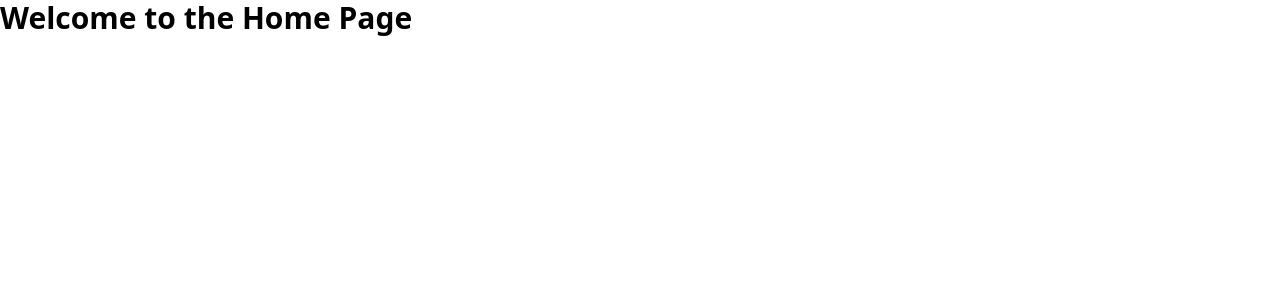
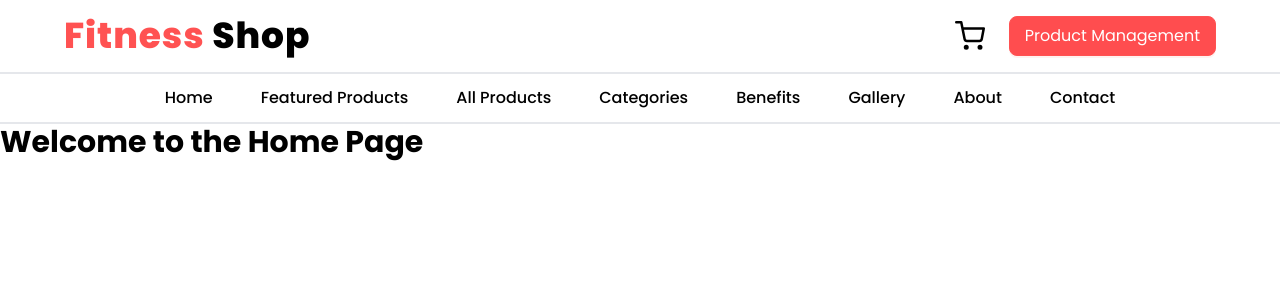
Before and after one commit to thdihan/ph-fitness-shop, a React (Vite) app: page / in a window 1280 px wide. Shown: the top 300 px of the page. Built offline with nearby package versions, Linux system fonts and the light colour scheme.

Commit message:
Navbar done

```diff
--- a/package.json
+++ b/package.json
@@ -13,6 +13,7 @@
     "antd": "^5.19.2",
     "react": "^18.3.1",
     "react-dom": "^18.3.1",
+    "react-icons": "^5.2.1",
     "react-router-dom": "^6.24.1"
   },
   "devDependencies": {
--- /dev/null
+++ b/src/components/Navbar/Header.tsx
@@ -0,0 +1,25 @@
+import { Button, ConfigProviderProps } from "antd";
+import { FiShoppingCart } from "react-icons/fi";
+
+type SizeType = ConfigProviderProps["componentSize"];
+const Header = () => {
+    return (
+        <div className="flex space-x-6 items-center ">
+            <div>
+                <FiShoppingCart className="text-3xl font-bold " />
+            </div>
+            <div>
+                <Button
+                    type="primary"
+                    className="bg-[#FF5252] hover:bg-[#fff] hover:border-[#FF5252] hover:text-[#FF5252] border-[#FF5252] text-white font-normal"
+                    size={"large" as SizeType}
+                    danger
+                >
+                    Product Management
+                </Button>
+            </div>
+        </div>
+    );
+};
+
+export default Header;
--- /dev/null
+++ b/src/components/Navbar/Logo.tsx
@@ -0,0 +1,11 @@
+const Logo = () => {
+    return (
+        <div>
+            <h1 className="text-4xl font-extrabold tracking-wide">
+                <span className="text-[#FF5252]">Fitness</span> Shop
+            </h1>
+        </div>
+    );
+};
+
+export default Logo;
--- /dev/null
+++ b/src/components/Navbar/Navbar.tsx
@@ -0,0 +1,19 @@
+import Logo from "./Logo";
+import Header from "./Header";
+import Navigation from "./Navigation";
+
+const Navbar = () => {
+    return (
+        <div className="bg-white">
+            <div className="flex justify-between items-center py-4 border-b-2 border-grey-300 px-16">
+                <Logo />
+                <Header />
+            </div>
+            <div className="px-16 border-b-2 border-grey-300">
+                <Navigation />
+            </div>
+        </div>
+    );
+};
+
+export default Navbar;
--- /dev/null
+++ b/src/components/Navbar/Navigation.tsx
@@ -0,0 +1,46 @@
+const menuItems = [
+    {
+        name: "Home",
+    },
+    {
+        name: "Featured Products",
+    },
+    {
+        name: "All Products",
+    },
+    {
+        name: "Categories",
+    },
+    {
+        name: "Benefits",
+    },
+    {
+        name: "Gallery",
+    },
+    {
+        name: "About",
+    },
+    {
+        name: "Contact",
+    },
+];
+const Navigation = () => {
+    return (
+        <nav className="">
+            <ul className="flex justify-center">
+                {menuItems.map((item, index) => (
+                    <li
+                        key={index}
+                        className="inline-block px-6 py-3 hover:bg-[#FF5252] hover:text-white transition-all"
+                    >
+                        <a href="#" className="text-md font-medium">
+                            {item.name}
+                        </a>
+                    </li>
+                ))}
+            </ul>
+        </nav>
+    );
+};
+
+export default Navigation;
--- a/src/index.css
+++ b/src/index.css
@@ -1,5 +1,10 @@
 @import url("https://fonts.googleapis.com/css2?family=Poppins:ital,wght@0,100;0,200;0,300;0,400;0,500;0,600;0,700;0,800;0,900;1,100;1,200;1,300;1,400;1,500;1,600;1,700;1,800;1,900&display=swap");
+@import url("https://fonts.googleapis.com/css2?family=Anton&display=swap");
 
 @tailwind base;
 @tailwind components;
 @tailwind utilities;
+
+* {
+    font-family: "poppins";
+}
--- a/src/layout/MainLayout.tsx
+++ b/src/layout/MainLayout.tsx
@@ -1,8 +1,10 @@
 import { Outlet } from "react-router-dom";
+import Navbar from "../components/Navbar/Navbar";
 
 const MainLayout = () => {
     return (
         <div>
+            <Navbar />
             <Outlet />
         </div>
     );
```
Also changed, not shown: 1 other file (tests, documents, lock files or other folders).
